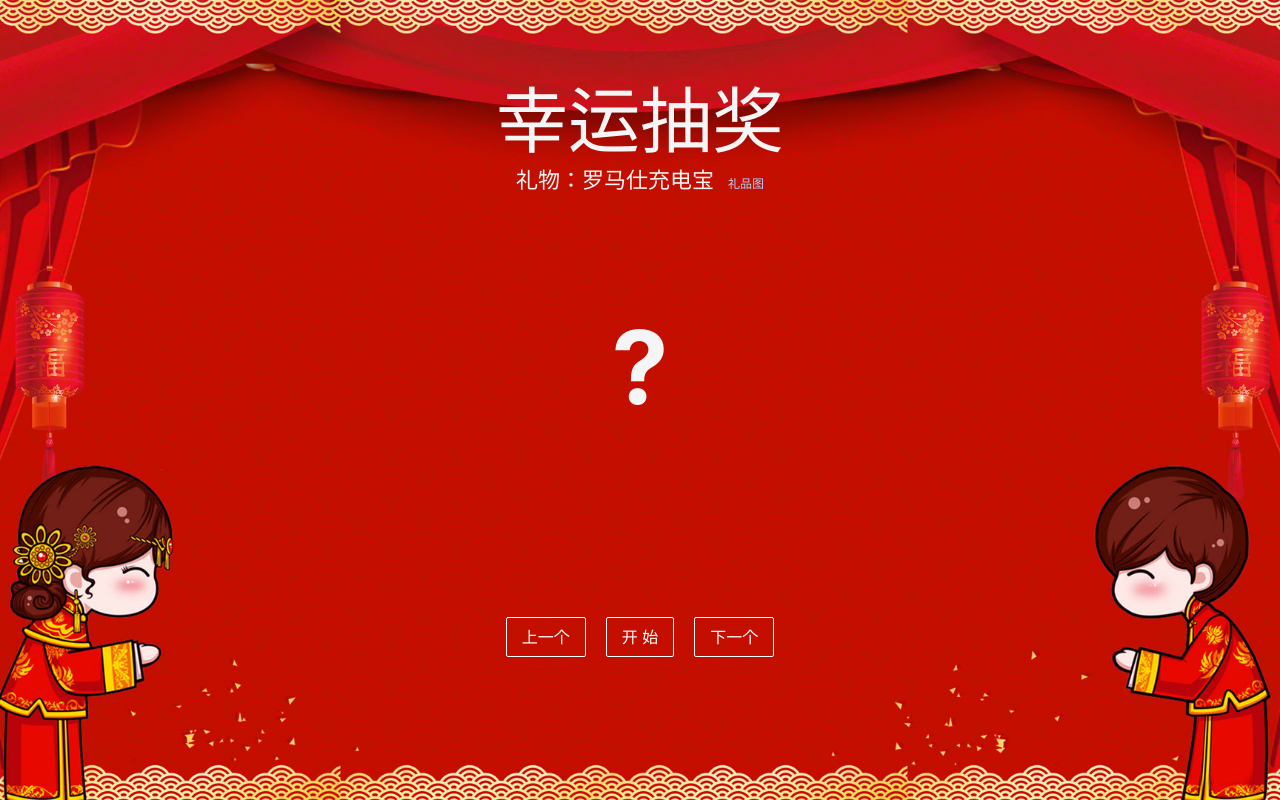
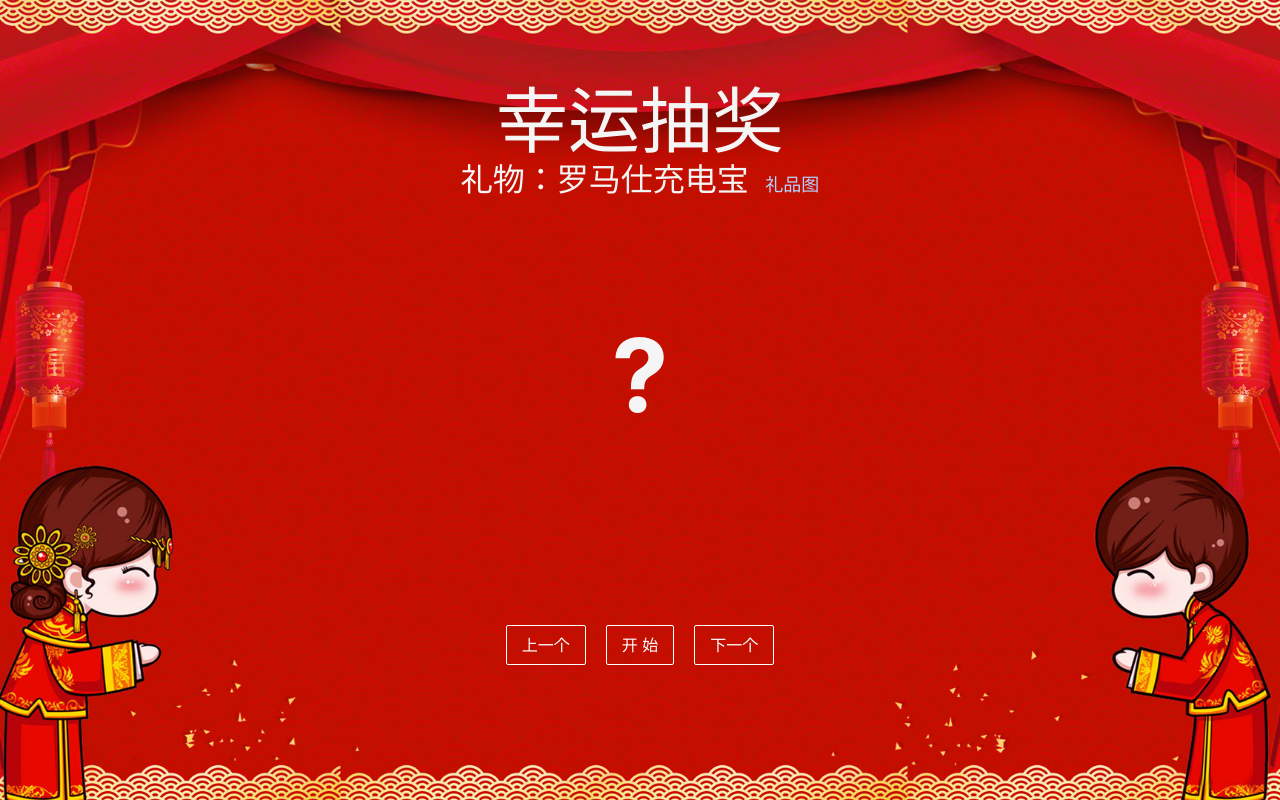
Before and after one commit to RiverLoveMU/blink_admin, a React (Vite) app: page /#/lottery in a window 1280 px wide. Built offline with nearby package versions, Linux system fonts and the light colour scheme.

Commit message:
feat: 调整字体大小

```diff
--- a/src/common/styles/global.less
+++ b/src/common/styles/global.less
@@ -51,7 +51,7 @@
 }
 
 .wedding-gift {
-  font-size: 22px;
+  font-size: 32px;
   font-weight: 500;
   margin-top: 20px;
   vertical-align: baseline;
@@ -59,7 +59,7 @@
 
 .wedding-preview {
   cursor: pointer;
-  font-size: 12px;
+  font-size: 18px;
   margin-left: 8px;
   font-weight: 400;
   color: #b4d5ff;
```
Also changed, not shown: 1 other file (tests, documents, lock files or other folders).
